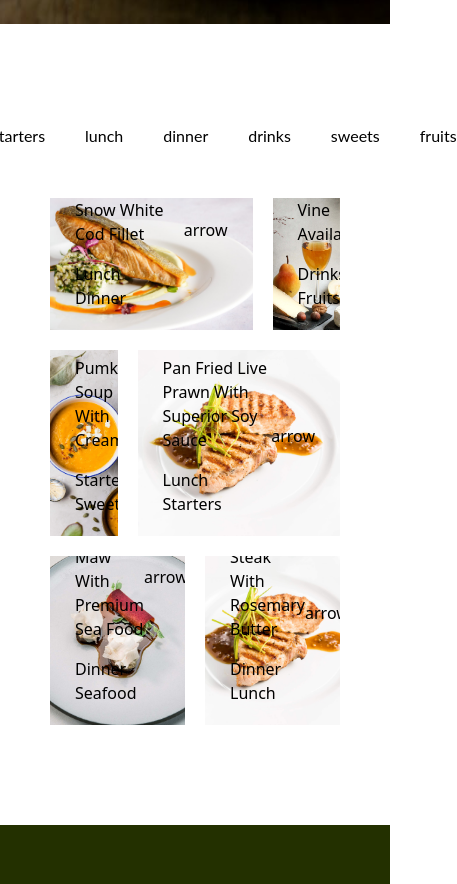
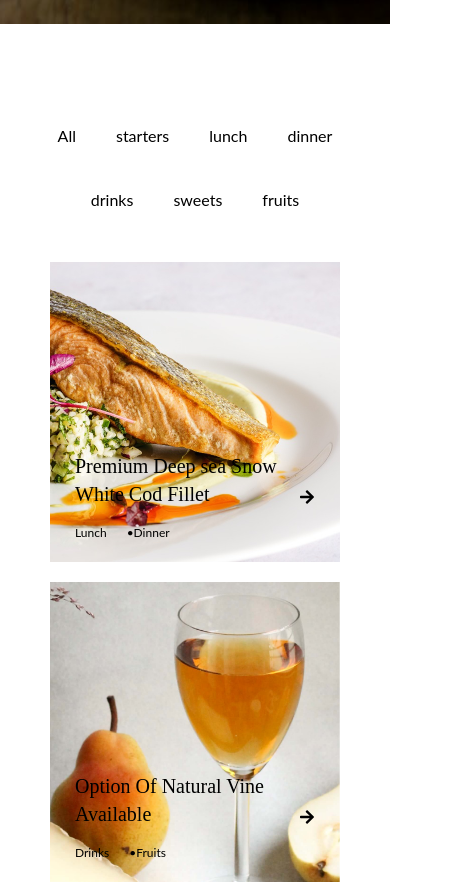
Before and after one commit to shiranlakshitha/FoodZero-React, a React (Vite) app: page /portfolio in a window 390 px wide. Shown: the part 820-1704 px from the top of the page, 457 px wide, since content can reach past the window. Built offline with nearby package versions, Linux system fonts and the light colour scheme.

Commit message:
feat: enhance PortfolioCard styling and layout for better responsiveness and visual appeal

```diff
--- a/src/components/PortfolioCard.tsx
+++ b/src/components/PortfolioCard.tsx
@@ -1,4 +1,4 @@
-
+import { FaArrowRight } from "react-icons/fa";
 
 const PortfolioCard = ({ item }: { item: { name: string; meal: string; type: string; image: string } }) => {
   return (
@@ -6,15 +6,15 @@ const PortfolioCard = ({ item }: { item: { name: string; meal: string; type: str
       <div className="w-full h-full">
         <img className="w-full h-full object-cover" src={item.image} alt="" />
       </div>
-      <div className="absolute bottom-5 w-full px-[25px] flex flex-row justify-between items-center">
+      <div className="absolute bottom-5 w-full px-[25px] flex flex-row justify-between gap-5 items-center">
         <div className="flex flex-col gap-4">
-          <h3>{item.name}</h3>
-          <div>
+          <h3 className="font-rufina text-xl">{item.name}</h3>
+          <div className="flex flex-row gap-5 font-lato text-[12px]">
             <p>{item.meal}</p>
-            <p>{item.type}</p>
+            <p>&#x2022;{item.type}</p>
           </div>
         </div>
-        <div>arrow</div>
+        <div><FaArrowRight /></div>
       </div>
     </div>
   )
--- a/src/pages/Portfolio.tsx
+++ b/src/pages/Portfolio.tsx
@@ -37,7 +37,7 @@ const Portfolio = () => {
       </div>
       {/*second section*/}
       <div className='px-[50px] py-[100px]'>
-          <div className='flex flex-row gap-10 justify-center items-center mx-auto'>
+          <div className='flex flex-row flex-wrap gap-10 justify-center items-center mx-auto'>
             {
               types.map((item, index) => (
                 <p className='font-lato' key={index}>{item}</p>
@@ -45,17 +45,17 @@ const Portfolio = () => {
             }
           </div>
           <div className='mt-[50px]'>
-            <div className='flex gap-5 items-stretch'>
-              <div className='flex-3'><PortfolioCard item={items[0]} /></div>
-              <div className='flex-1'><PortfolioCard  item={items[1]}/></div>
+            <div className='flex max-md:flex-wrap gap-5 items-stretch'>
+              <div className='md:flex-3 max-md:h-[300px]'><PortfolioCard item={items[0]} /></div>
+              <div className='flex-1 max-md:h-[300px]'><PortfolioCard  item={items[1]}/></div>
             </div>
-            <div className='flex gap-5 mt-5 items-stretch'>
-              <div className='flex-1'><PortfolioCard item={items[2]}/></div>
-              <div className='flex-3'><PortfolioCard item={items[5]}/></div>
+            <div className='flex max-md:flex-wrap gap-5 mt-5 justify-center items-stretch'>
+              <div className='flex-1 max-md:h-[300px]'><PortfolioCard item={items[2]}/></div>
+              <div className='md:flex-3 max-md:h-[300px]'><PortfolioCard item={items[5]}/></div>
             </div>
-            <div className='flex gap-5 mt-5 items-stretch'>
-              <div className='flex-1'><PortfolioCard item={items[4]}/></div>
-              <div className='flex-1'><PortfolioCard item={items[3]}/></div>
+            <div className='flex max-md:flex-wrap gap-5 mt-5 items-stretch'>
+              <div className='md:flex-1 max-md:h-[300px]'><PortfolioCard item={items[4]}/></div>
+              <div className='md:flex-1 max-md:h-[300px]'><PortfolioCard item={items[3]}/></div>
             </div>
           </div>
       </div>
```
